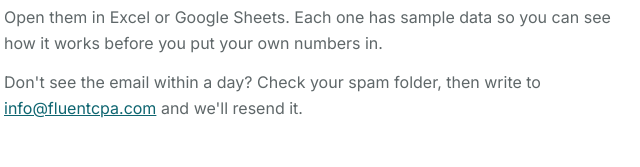
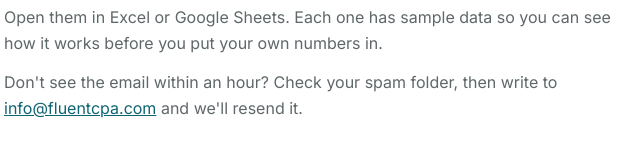
Before and after one commit to infofluentcpa/fluent-website, a plain HTML site: page toolkit-thanks.html in a window 1280 px wide. Shown: the part 636-803 px from the top of the page, 315-955 px from the left. Drawn offline with Linux system fonts and the light colour scheme.

Commit message:
Thank-you page: say files arrive within an hour

```diff
--- a/toolkit-thanks.html
+++ b/toolkit-thanks.html
@@ -52,7 +52,7 @@
           <li>Monthly Close Checklist</li>
         </ul>
         <p class="muted" style="margin-top:16px;">Open them in Excel or Google Sheets. Each one has sample data so you can see how it works before you put your own numbers in.</p>
-        <p class="muted">Don't see the email within a day? Check your spam folder, then write to <a href="mailto:info@fluentcpa.com">info@fluentcpa.com</a> and we'll resend it.</p>
+        <p class="muted">Don't see the email within an hour? Check your spam folder, then write to <a href="mailto:info@fluentcpa.com">info@fluentcpa.com</a> and we'll resend it.</p>
       </div>
       <div class="cta" style="margin-top:28px;">
         <a class="btn btn-primary" href="index.html">Back to the site</a>
```
